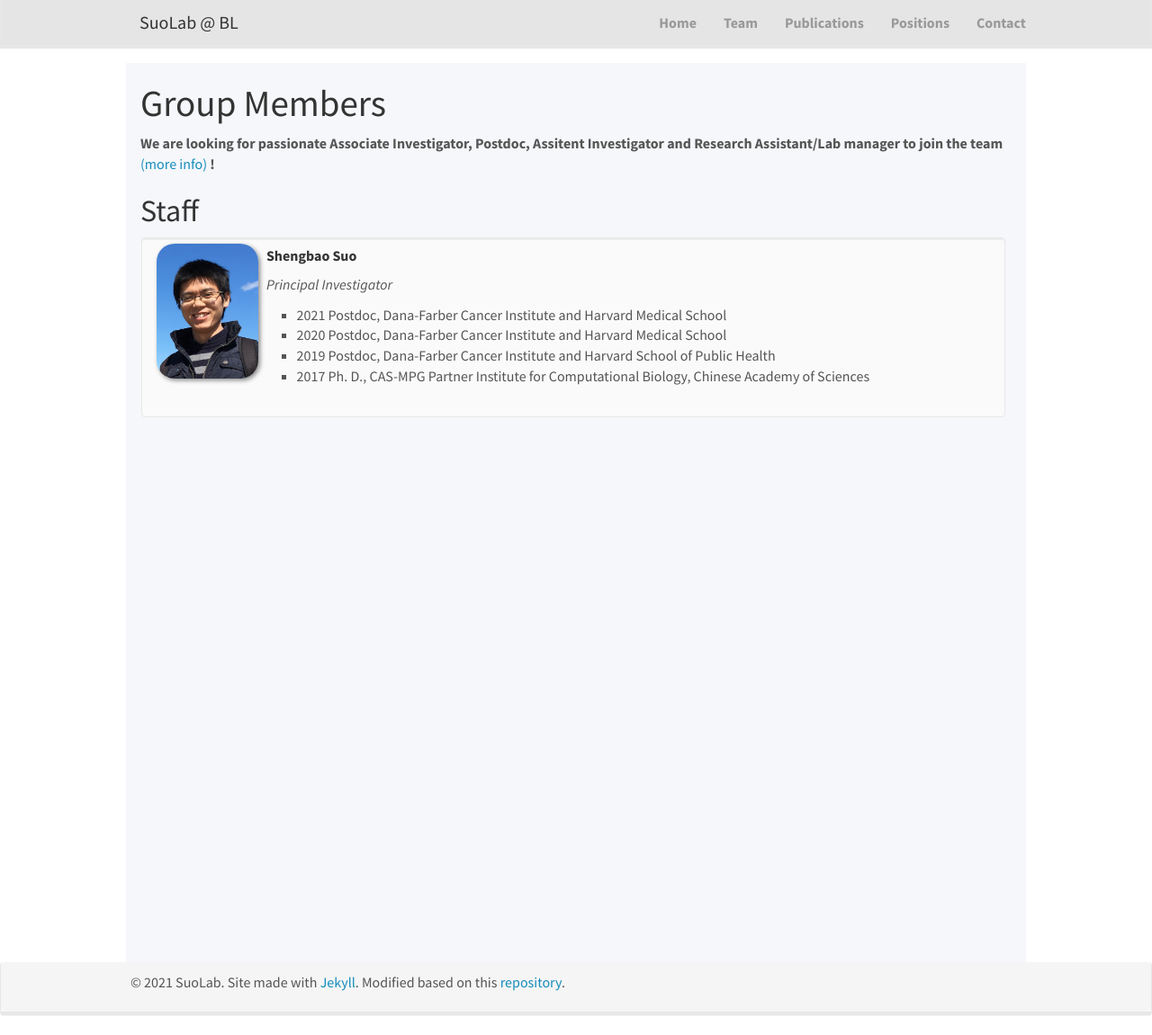
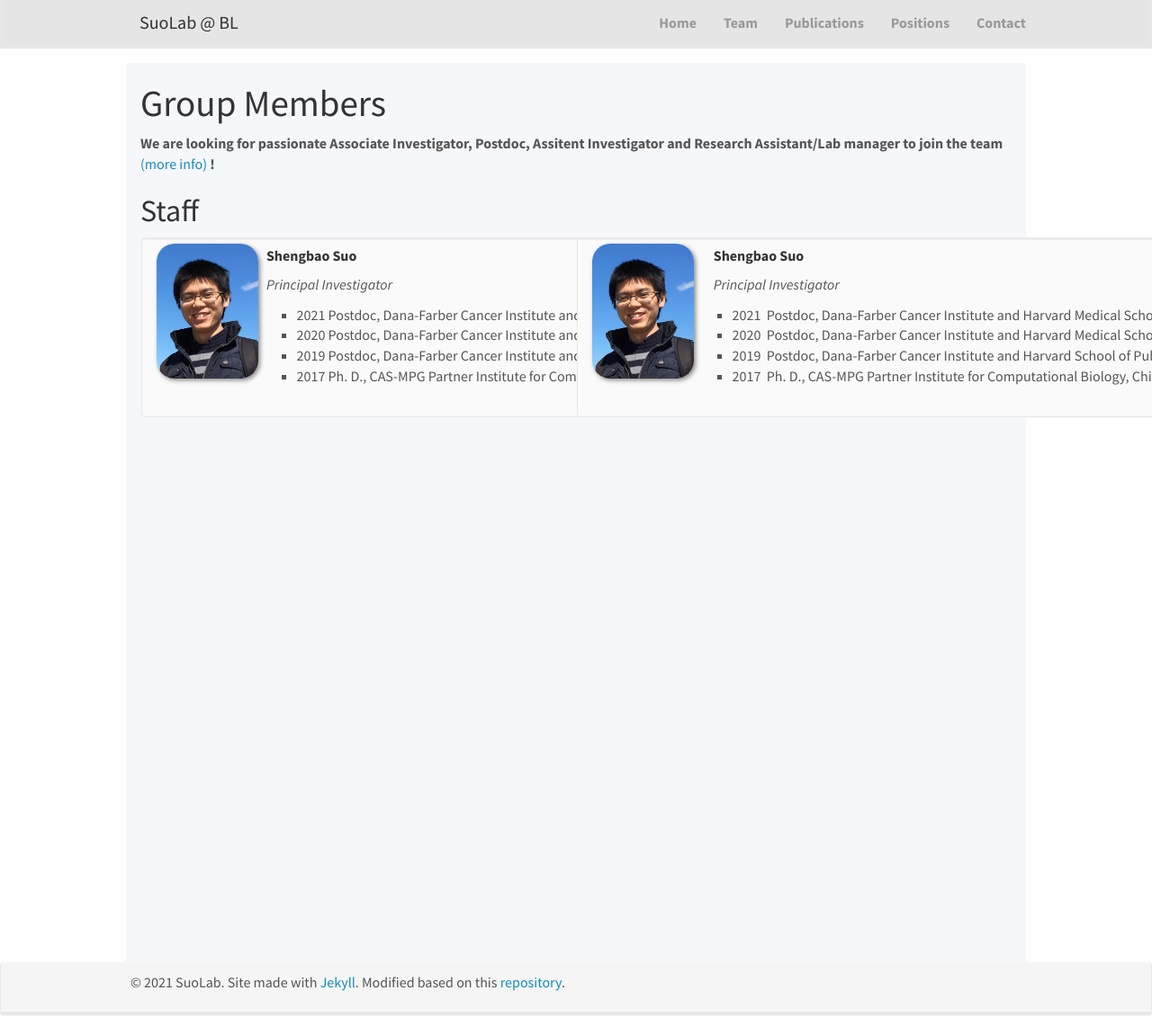
Before and after one commit to suoshengbao/suoshengbao.github.io, a Jekyll site: the page built from _pages/team.md, in a window 1280 px wide and 1151 px high. Shown: the whole window at 90% size. Built offline with Jekyll 4.4.1, drawn with Linux system fonts in a browser that asks for light colours; nearby versions of some CDN libraries.

Commit message:
Update team.md

```diff
--- a/_pages/team.md
+++ b/_pages/team.md
@@ -23,6 +23,20 @@ permalink: /team/
 <li>2020   Postdoc, Dana-Farber Cancer Institute and Harvard Medical School</li>
 <li>2019   Postdoc, Dana-Farber Cancer Institute and Harvard School of Public Health</li>
 <li>2017   Ph. D., CAS-MPG Partner Institute for Computational Biology, Chinese Academy of Sciences</li>
+</ul>
+</div>
+</div>
+
+<div class="col-sm-6 clearfix" style="padding-left: 1px;">
+<div class="well"  style="height: 200px; width: 960px">
+<img src="/images/teampic/ShengbaoSuo.jpg" width="12%" style="float: left; border-radius:20px"/>
+<h5><strong>&nbsp;&nbsp;&nbsp;&nbsp;&nbsp;&nbsp;Shengbao Suo<strong></h5>
+<p>&nbsp;&nbsp;&nbsp;&nbsp;&nbsp;&nbsp;<i>Principal Investigator</i></p>
+<ul style="list-style-type:square; overflow: hidden">
+<li>2021&nbsp;&nbsp;Postdoc, Dana-Farber Cancer Institute and Harvard Medical School</li>
+<li>2020&nbsp;&nbsp;Postdoc, Dana-Farber Cancer Institute and Harvard Medical School</li>
+<li>2019&nbsp;&nbsp;Postdoc, Dana-Farber Cancer Institute and Harvard School of Public Health</li>
+<li>2017&nbsp;&nbsp;Ph. D., CAS-MPG Partner Institute for Computational Biology, Chinese Academy of Sciences</li>
 </ul>
 </div>
 </div>
```
